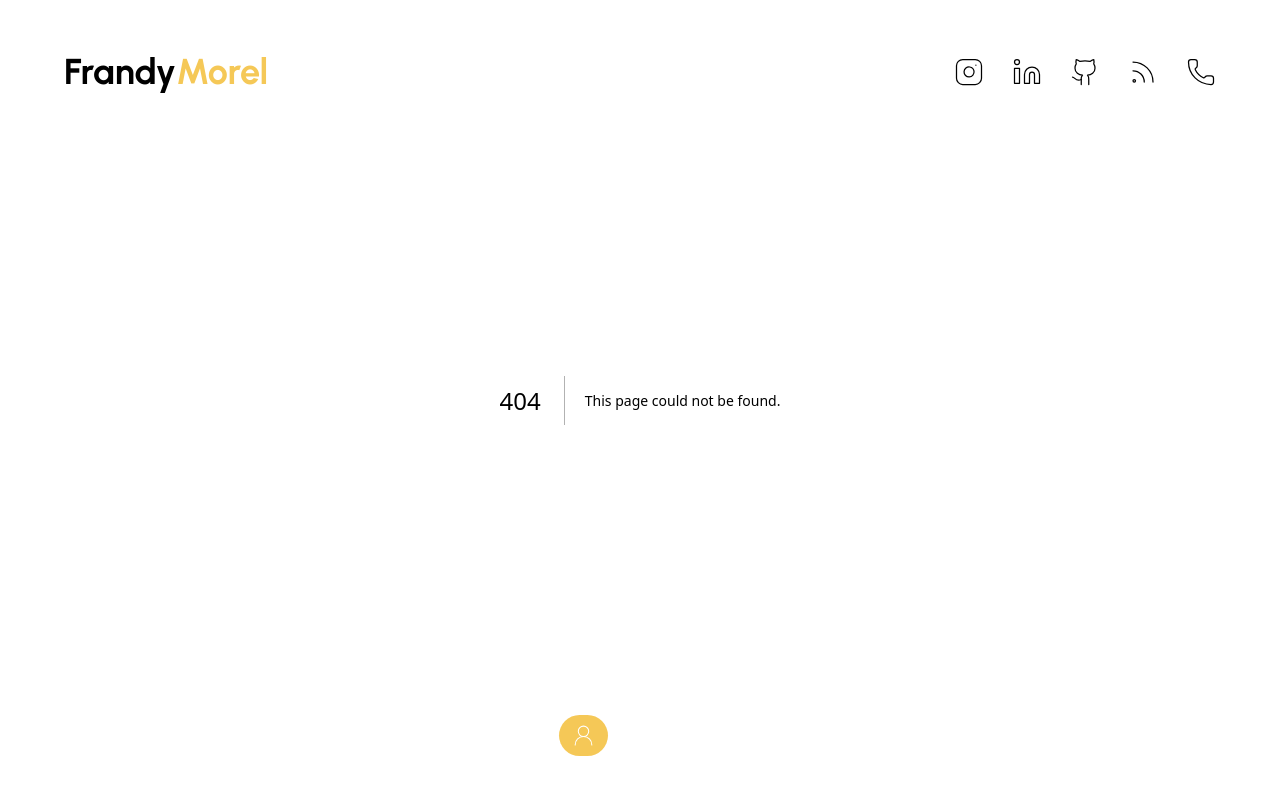
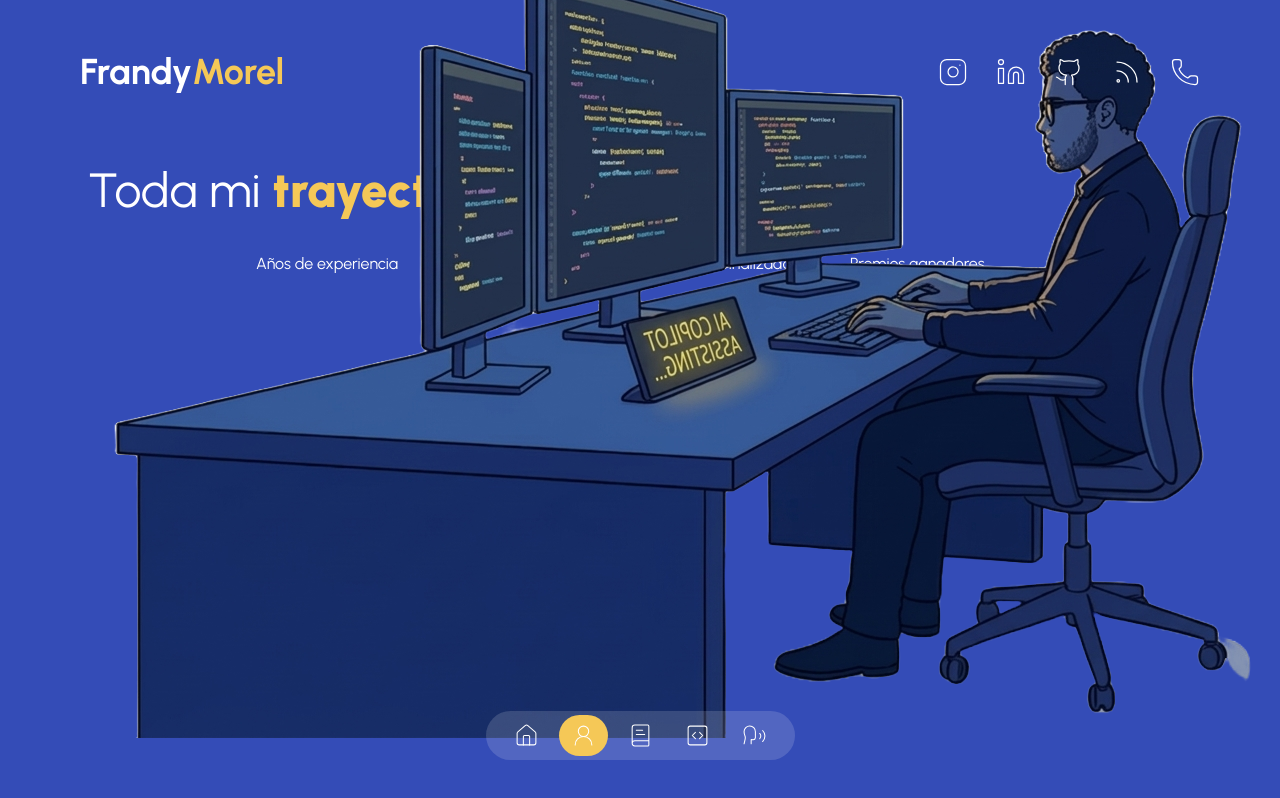
Before and after one commit to FrandyMorel/PortafolioFrand, a Next.js app: page /about-me in a window 1280 px wide. Before the commit this address had no page. Built offline with nearby package versions, Linux system fonts and the light colour scheme.

Commit message:
Avances en HomePage y AboutMe

```diff
--- /dev/null
+++ b/app/(routes)/about-me/page.tsx
@@ -0,0 +1,25 @@
+import TransitionPage from "@/app/Components/TransitionPage";
+import ContainerPage from '../../Components/container';
+import Avatar from "@/app/Components/avatar";
+import CounterServices from '../../Components/counter-service';
+
+const PageAboutMe = () => {
+    return (
+        <>
+        <TransitionPage/>
+        <ContainerPage>
+            <Avatar/>
+            <h1 className="text-2xl leading-tight text-center
+            md:text-5xl md:text-left md:mt-10">Toda mi{' '}
+                <span className="font-black text-secondary">
+                    trayectoria profesional
+                </span>
+            </h1>
+            <CounterServices/>
+        </ContainerPage>
+        </>
+
+     );
+}
+
+export default PageAboutMe;
--- /dev/null
+++ b/app/(routes)/services/page.tsx
@@ -0,0 +1,7 @@
+const PageService = () => {
+    return ( <div>
+        services words
+    </div> );
+}
+
+export default PageService;
--- a/app/Components/Header.tsx
+++ b/app/Components/Header.tsx
@@ -4,7 +4,7 @@ import { socialNetworks } from "../../data";
 
 const Header = () => {
     return (
-        <MotionTransition position="buttom" className="absolute z-40 inline-block w-full top-5 md:top-10">
+        <MotionTransition position="buttom" className="absolute z-40 inline-block w-full top-5 md:top-10 px-20">
             <header>
                 <div className="container justify-between max-w-6xl mx-auto md:flex">
                     <Link href="/">
--- a/app/Components/Introduction.tsx
+++ b/app/Components/Introduction.tsx
@@ -5,15 +5,14 @@ import { TypeAnimation } from 'react-type-animation';
 
 const Introduction = () => {
     return (
-       <div className='z-20 w-full bg-darkbg/60 '>
-           <div className='z-20 grid items-center mt-12 md:mt-0 h-full p-5 md:py-0 md:grid-cols-2 '>
+       <div className='z-20 w-full bg-darkbg/60'>
+           <div className='z-20 grid items-center md:mt-0 h-full p-5 md:py-0 md:grid-cols-2'>
           <Image src="/Home-4.png" priority width="600" height="600" alt="Profile pic" />
 
-          <div className='flex flex-col justify-center max-w-md'>
-            <h1 className='mb-5 text-2xl leading-tight text-center md:text-left
+          <div className='flex flex-col md:ml-10 lg:ml-0 justify-center max-w-md'>
+            <h1 className='text-2xl leading-tight text-center md:text-left
             md:text-4xl md:mb-10'>Si tienes una idea creativa. <br/>
             <TypeAnimation
-
             sequence={[
                 "Evalúala",
                 1000,
@@ -35,11 +34,18 @@ const Introduction = () => {
                 Como desarrollador busco solventar problemas utilizando herramientas para crear soluciones tecnologícas adaptadas a las necesidades de cada usuario
             </p>
 
-                <div className='flex items-center mb-5 gap-3 md:justify-start md:gap-10'></div>
-                <Link href="/projects" className='px-3 py-2 transition-all border-2
+                <div className='flex item-center md:mt-7 justify-center gap-3 md:mb-0 mb-20 md:justify-start md:gap-12'>
+
+                    <Link href="/projects" className='px-3 py-2 transition-all border-2
                 cursor-pointer text-md w-fit rounded-2xl hover:shadow-xl hover:shadow-white/25'>
                     Ver proyectos
                 </Link>
+                <Link href="/contact" className='px-3 py-2 transition-all border-2 text-secondary border-secondary
+                cursor-pointer text-md w-fit rounded-2xl hover:shadow-xl hover:shadow-secondary/25'>
+                    Contacta conmigo
+                </Link>
+                </div>
+
           </div>
         </div>
     </div>
--- /dev/null
+++ b/app/Components/avatar.tsx
@@ -0,0 +1,13 @@
+import MotionTransition from "./transition-component";
+import Image from 'next/image';
+
+const Avatar = () => {
+    return (
+        <MotionTransition position="buttom" className=" bottom-0 right-0 hidden md:inline-block md:absolute">
+            <Image src="/avatar-1.png" width={400} height={400}
+            className="w-full h-full" alt="Avatar"/>
+        </MotionTransition>
+     );
+}
+
+export default Avatar;
--- /dev/null
+++ b/app/Components/container.tsx
@@ -0,0 +1,15 @@
+interface IcontainerProps {
+    children: React.ReactNode
+}
+
+const ContainerPage = (props: IcontainerProps) => {
+    const {children} = props
+
+    return (
+        <div className="w-full max-w-6xl px-4 pb-40 mx-auto mt-40 md:pb-0 md:px-6 ">
+            {children}
+        </div>
+     );
+}
+
+export default ContainerPage;
--- /dev/null
+++ b/app/Components/counter-service.tsx
@@ -0,0 +1,19 @@
+
+import { dataCounter } from "@/data";
+
+const CounterServices = () => {
+    return (
+        <div className="grid justify-between max-w-3xl grid-cols-2
+         gap-3 mx-auto my-8 md:grid-cols-4 md:gap-6">
+            {dataCounter.map(({id, endCounter, text, lineRight, lineRightMobile}) => (
+                <div key={id} className={`${lineRight && 'ltr' }`}>
+                    <p>{text}</p>
+                </div>
+            ))}
+        </div>
+      );
+}
+
+export default
+
+CounterServices;
--- a/app/globals.css
+++ b/app/globals.css
@@ -2,12 +2,12 @@
 
 html, body {
   color: #fff;
-  background: #1f1934;
+  background: #344CB7;
 
 }
 
 main {
-background: #393a47;
+background: #000957;
 height: 100vh;
 height: 100dvh;
 }
--- a/package.json
+++ b/package.json
@@ -15,6 +15,7 @@
     "lucide-react": "^0.577.0",
     "next": "16.2.4",
     "react": "19.2.4",
+    "react-countup": "^6.5.3",
     "react-dom": "19.2.4",
     "react-type-animation": "^3.2.0"
   },
```
Also changed, not shown: public/avatar-1.png (renamed from public/ImgPrf4.png), 1 other file (tests, documents, lock files or other folders).
